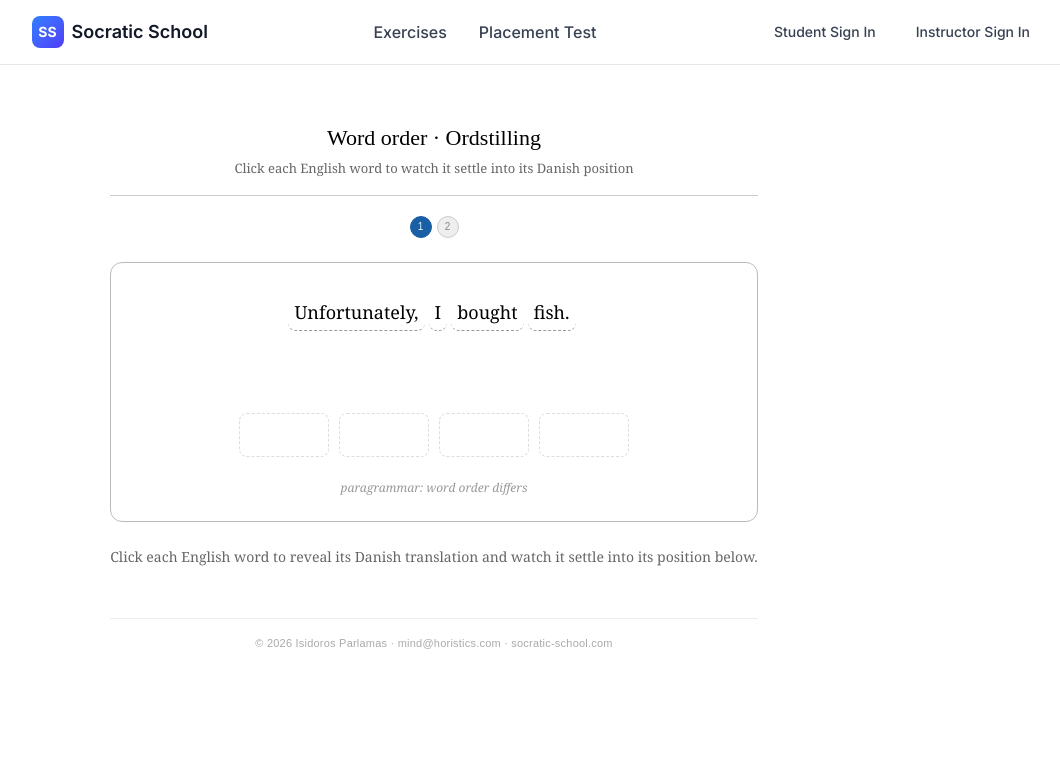
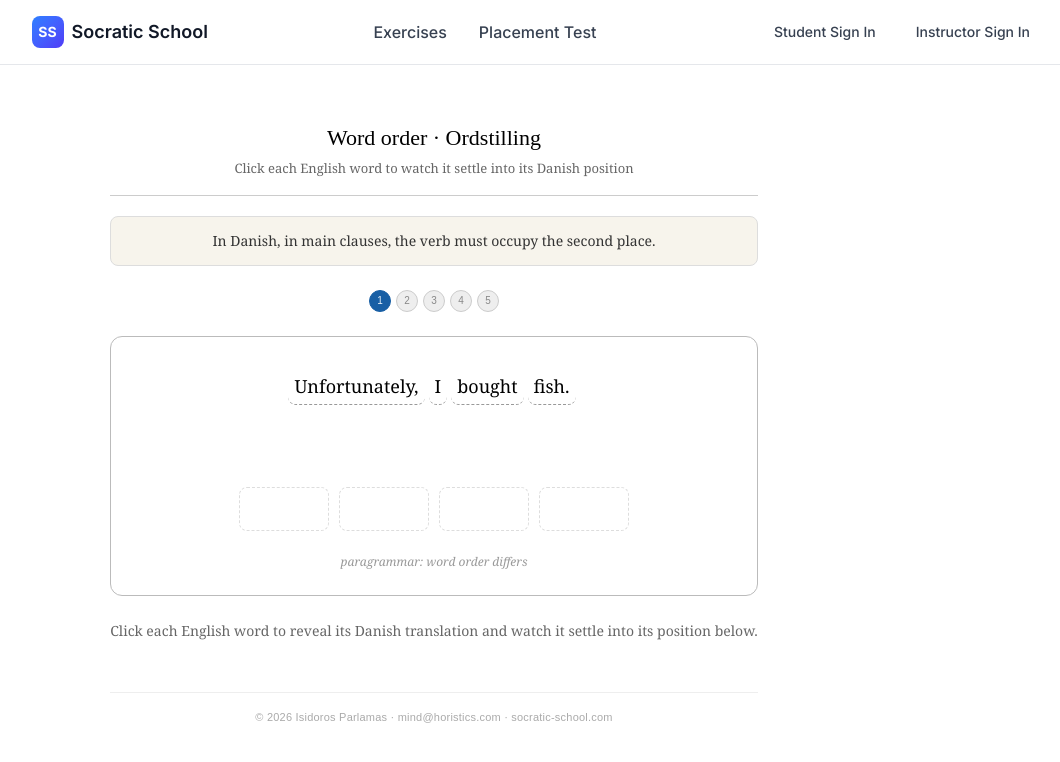
Before and after one commit to parlamas/socratic-school, a Next.js app: page /danish/word-order in a window 1280 px wide. Shown: the top 762 px of the page, without its empty margins (206-1266 px from the left). Built offline with nearby package versions, Linux system fonts and the light colour scheme; no server answers.

Commit message:
Add Danish word-order interactive exercise-8

```diff
--- a/src/app/danish/components/ex-003.tsx
+++ b/src/app/danish/components/ex-003.tsx
@@ -53,6 +53,48 @@ const sentences: SentenceItem[] = [
       { danish: 'så', role: 'verb', hint: 'must be in 2nd place', color: 'coral', darkText: '#993C1D', slot: 1, note: 'The verb "så" (saw) still has to land in second place, so it jumps ahead of the subject.' },
       { danish: 'jeg', role: 'subject', color: 'blue', darkText: '#0C447C', slot: 2, note: 'The subject gets pushed to third place — Danish and English disagree here even though both start from the same idea.' },
       { danish: 'en film.', role: 'object', color: 'teal', darkText: '#085041', slot: 3, note: 'The object closes the sentence, same as in English.' },
+    ],
+  },
+  {
+    englishParts: [
+      { text: 'Suddenly,', wordIndex: 0 },
+      { text: 'the dog', wordIndex: 2 },
+      { text: 'bit', wordIndex: 1 },
+      { text: 'him.', wordIndex: 3 },
+    ],
+    words: [
+      { danish: 'Pludselig', role: 'adverb', hint: 'no comma', color: 'amber', darkText: '#854F0B', slot: 0, note: 'The adverb "suddenly" opens the sentence and takes slot 1, with no comma after it.' },
+      { danish: 'bed', role: 'verb', hint: 'must be in 2nd place', color: 'coral', darkText: '#993C1D', slot: 1, note: '"Bed" (bit) has to be second — even though "the dog" comes before it in English.' },
+      { danish: 'hunden', role: 'subject', color: 'blue', darkText: '#0C447C', slot: 2, note: 'The subject "the dog" is pushed to third place in Danish.' },
+      { danish: 'ham.', role: 'object', color: 'teal', darkText: '#085041', slot: 3, note: 'The object closes the sentence, same as in English.' },
+    ],
+  },
+  {
+    englishParts: [
+      { text: 'Tonight,', wordIndex: 0 },
+      { text: 'she', wordIndex: 2 },
+      { text: 'will read', wordIndex: 1 },
+      { text: 'a book.', wordIndex: 3 },
+    ],
+    words: [
+      { danish: 'I aften', role: 'adverb', hint: 'no comma', color: 'amber', darkText: '#854F0B', slot: 0, note: 'The time adverb "tonight" opens the sentence — slot 1, no comma.' },
+      { danish: 'læser', role: 'verb', hint: 'must be in 2nd place', color: 'coral', darkText: '#993C1D', slot: 1, note: 'Danish doesn\'t need a separate "will" — the present tense verb "læser" alone covers the future here, and it still must be second.' },
+      { danish: 'hun', role: 'subject', color: 'blue', darkText: '#0C447C', slot: 2, note: 'The subject moves to third place, after the verb.' },
+      { danish: 'en bog.', role: 'object', color: 'teal', darkText: '#085041', slot: 3, note: 'The object closes the sentence, same as in English.' },
+    ],
+  },
+  {
+    englishParts: [
+      { text: 'Before you leave home,', wordIndex: 0 },
+      { text: 'you', wordIndex: 2 },
+      { text: 'should', wordIndex: 1 },
+      { text: 'turn the lights off.', wordIndex: 3 },
+    ],
+    words: [
+      { danish: 'Før du går hjemmefra,', role: 'adverb', hint: 'comma required', color: 'amber', darkText: '#854F0B', slot: 0, note: 'A whole subordinate clause can fill the front position, just like a single adverb — but this time Danish does require a comma, since it\'s a full clause, not just one word.' },
+      { danish: 'bør', role: 'verb', hint: 'must be in 2nd place', color: 'coral', darkText: '#993C1D', slot: 1, note: 'Even after a whole clause up front, the main clause verb still has to be second — right after it, before the subject.' },
+      { danish: 'du', role: 'subject', color: 'blue', darkText: '#0C447C', slot: 2, note: 'The subject is pushed to third place, exactly as with a single-word adverb.' },
+      { danish: 'slukke lyset.', role: 'object', color: 'teal', darkText: '#085041', slot: 3, note: 'The infinitive "turn off" and its object "the lights" move together to the end of the clause.' },
     ],
   },
 ];
@@ -133,6 +175,10 @@ export default function Exercise003() {
         </div>
       </div>
 
+      <div style={{ background: '#F7F4EC', border: '0.5px solid #ddd', borderRadius: 8, padding: '0.85rem 1.1rem', marginBottom: '1.5rem', textAlign: 'center', fontSize: 14, color: '#333' }}>
+        In Danish, in main clauses, the verb must occupy the second place.
+      </div>
+
       <div style={{ display: 'flex', justifyContent: 'center', gap: 5, marginBottom: '1.5rem' }}>
         {sentences.map((_, i) => (
           <div
@@ -155,7 +201,7 @@ export default function Exercise003() {
 
       <div ref={stageRef} style={{ position: 'relative', background: '#fff', border: '0.5px solid #bbb', borderRadius: 12, padding: '2rem 1.5rem 1.5rem' }}>
 
-                        <div style={{ textAlign: 'center', fontSize: 18, marginBottom: '3rem', color: '#000' }}>
+        <div style={{ textAlign: 'center', fontSize: 18, marginBottom: '3rem', color: '#000' }}>
           {sentence.englishParts.map((part) => (
             <span
               key={part.wordIndex}
@@ -178,7 +224,7 @@ export default function Exercise003() {
           ))}
         </div>
 
-                <div style={{ display: 'flex', justifyContent: 'center', gap: 10, marginBottom: 6 }}>
+        <div style={{ display: 'flex', justifyContent: 'center', gap: 10, marginBottom: 6 }}>
           {sentence.words.map((_, i) => (
             <div key={i} style={{ width: 90, textAlign: 'center', minHeight: 28 }}>
               <div style={{ fontSize: 11, color: '#888' }}>{filled[i]?.role ?? ''}</div>
@@ -191,12 +237,12 @@ export default function Exercise003() {
           ))}
         </div>
 
-                <div style={{ display: 'flex', justifyContent: 'center', gap: 10, minHeight: 56 }}>
+        <div style={{ display: 'flex', justifyContent: 'center', gap: 10, minHeight: 56 }}>
           {sentence.words.map((_, i) => (
             <div
               key={i}
               ref={(el) => { slotRefs.current[i] = el; }}
-                            style={{
+              style={{
                 minWidth: 90,
                 width: 'auto',
                 padding: '0 10px',
```
